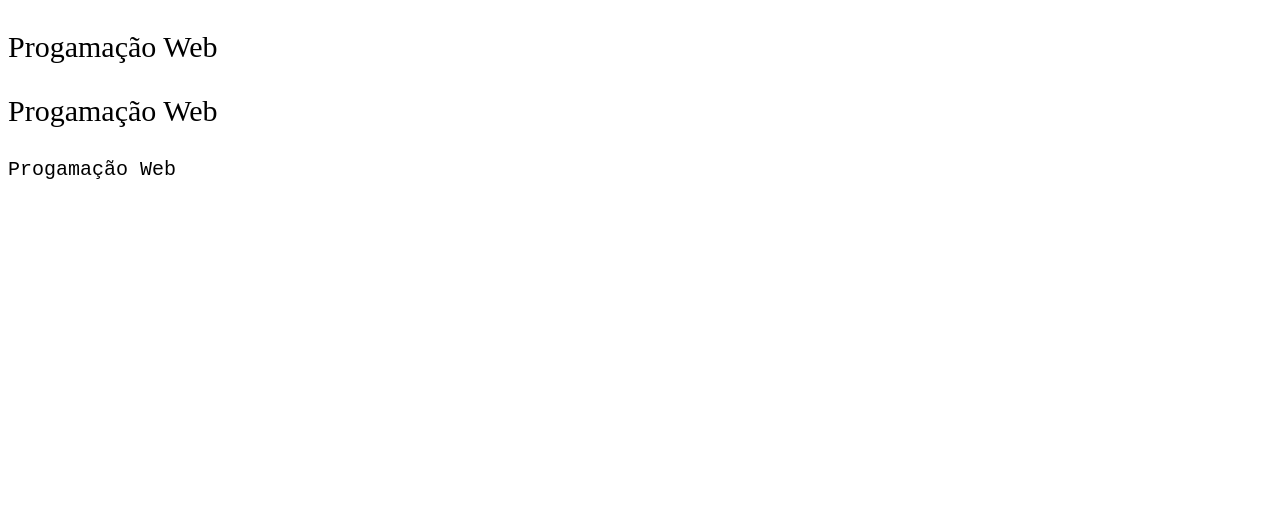
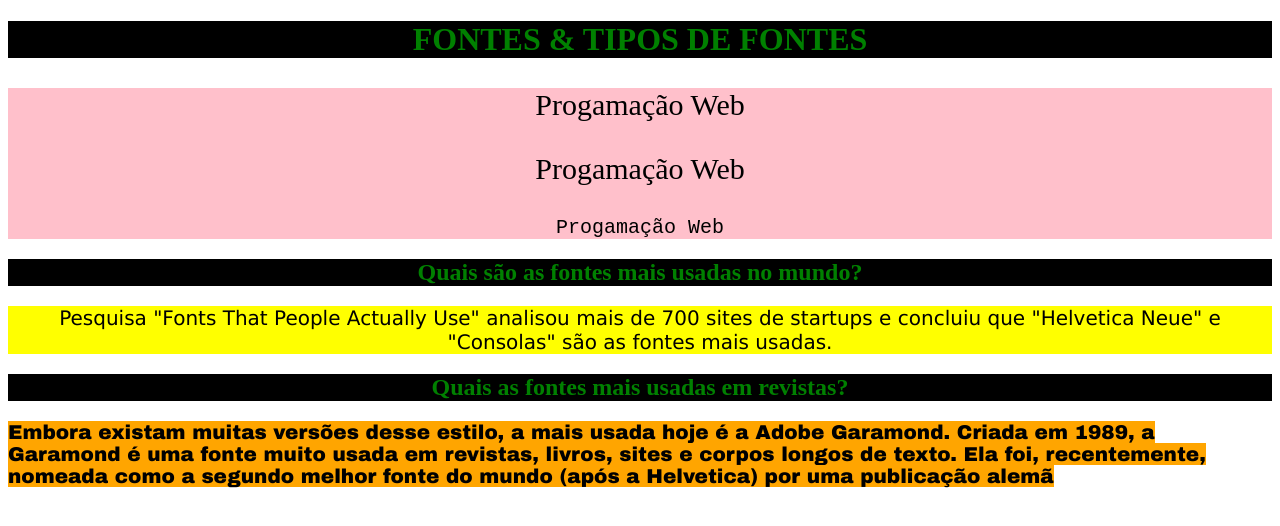
Before and after one commit to Djorkaeffp/IntroducaoHTML-AULA, a plain HTML site: page 08/index.html in a window 1280 px wide. Drawn offline with Linux system fonts and the light colour scheme.

Commit message:
Add files via upload

```diff
--- a/08/index.html
+++ b/08/index.html
@@ -19,16 +19,57 @@
 		}
 		.conteudo{
 			font-size: 30px;
+			background: pink;
+			text-align: center;
+
+		}
+		h1{
+			color: green;
+			background: black;
+			text-align: center;
+
+		}
+		h2{
+			color: green;
+			background: black;
+			text-align: center;
+		}
+		.x{
+			font-size: 20px;
+			background: yellow;
+			text-align: center;
+			font-family: Verdana;
+
+		}
+		.y{
+			font-size: 20px;
+			background: orange;
+			text-align: center;
+			font-family: "arial black";
+
 		}
 
 
 	</style>
 </head>
 <body>
+	<h1>FONTES & TIPOS DE FONTES</h1>
+
 	<div class="conteudo">
 	<p class="fonteserif"> Progamação Web </p>
 	<p class="fonteSans-serif"> Progamação Web </p>
 	<p class="fonteMonospace"> Progamação Web </p>
 	</div>
+
+	<h2>Quais são as fontes mais usadas no mundo?</h2>
+
+	<p class="x">Pesquisa "Fonts That People Actually Use" analisou mais de 700 sites de startups e concluiu que "Helvetica Neue" e "Consolas" são as fontes mais usadas.</p>
+
+	<h2>Quais as fontes mais usadas em revistas?</h2>
+	<pc class="y">Embora existam muitas versões desse estilo, a mais usada hoje é a Adobe Garamond. Criada em 1989, a Garamond é uma fonte muito usada em revistas, livros, sites e corpos longos de texto. Ela foi, recentemente, nomeada como a segundo melhor fonte do mundo (após a Helvetica) por uma publicação alemã</p>
+
+
+
+
 </body>
 </html>
```
